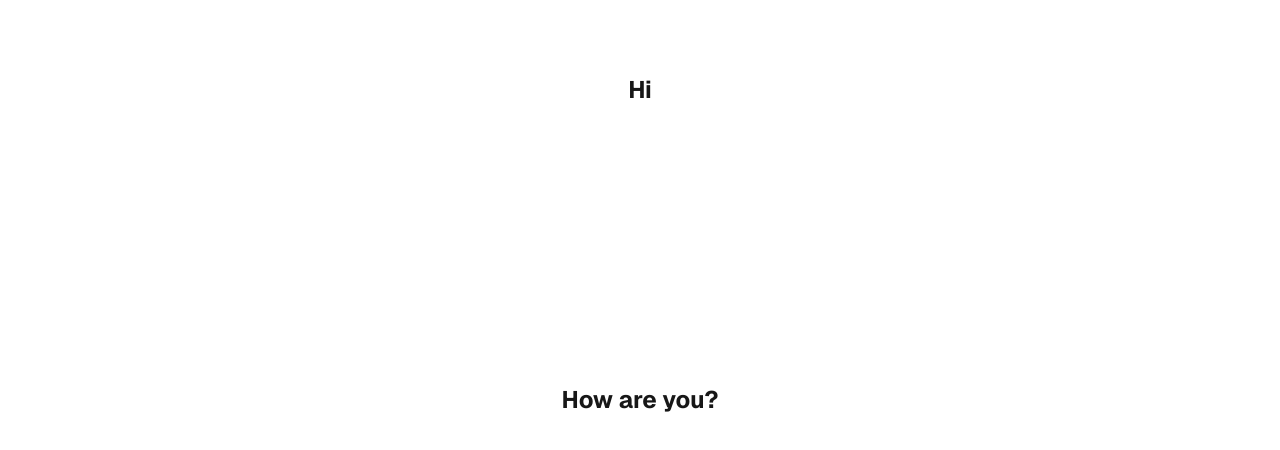
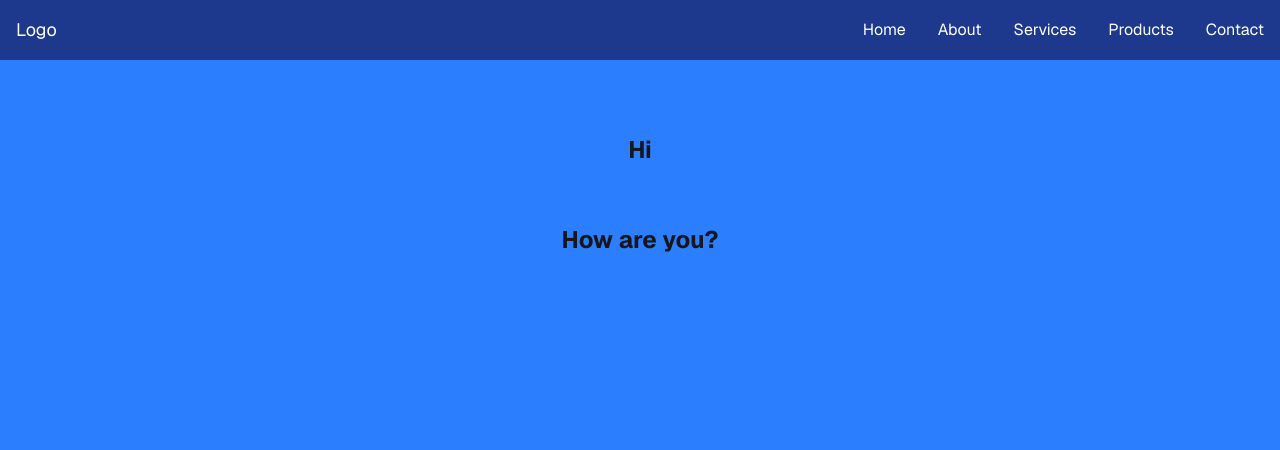
Before and after one commit to saeedhei/team-somaya-hosainzada, a Next.js app: page / in a window 1280 px wide. Shown: the top 450 px of the page. Built offline with nearby package versions, Linux system fonts and the light colour scheme.

Commit message:
menu added to home page

```diff
--- a/src/app/page.tsx
+++ b/src/app/page.tsx
@@ -1,10 +1,81 @@
-import Image from "next/image";
+//import Image from "next/image";
 
 export default function Home() {
   return (
-    <div className="font-sans grid grid-rows-[20px_1fr_20px] items-center justify-items-center min-h-screen p-8 pb-20 gap-16 sm:p-20">
-      <h1 className="text-2xl font-bold">Hi</h1>
-      <h1 className="text-2xl font-bold">How are you?</h1>
+    <div className="font-sans min-h-screen bg-blue-500">
+      <header>
+        <nav className="flex items-center justify-between p-4 bg-blue-900 relative">
+          <div className="text-white text-lg">
+            <h1>Logo</h1>
+          </div>
+          <ul id="menu-list" className="hidden md:flex gap-8 text-white">
+            <li>
+              <a href="#" className="hover:underline">
+                Home
+              </a>
+            </li>
+            <li>
+              <a href="#" className="hover:underline">
+                About
+              </a>
+            </li>
+            <li>
+              <a href="#" className="hover:underline">
+                Services
+              </a>
+            </li>
+            <li>
+              <a href="#" className="hover:underline">
+                Products
+              </a>
+            </li>
+            <li>
+              <a href="#" className="hover:underline">
+                Contact
+              </a>
+            </li>
+          </ul>
+          <div className="md:hidden">
+            <button className="text-white text-2xl">
+              <i className="fa-solid fa-bars"></i>
+            </button>
+          </div>
+        </nav>
+        <ul
+          id="menu-list-mobile"
+          className="absolute top-16 left-0 right-0 bg-blue-900 text-white hidden flex-col text-center transition-all duration-500 ease-in-out"
+        >
+          <li>
+            <a href="#" className="block py-4">
+              Home
+            </a>
+          </li>
+          <li>
+            <a href="#" className="block py-4">
+              About
+            </a>
+          </li>
+          <li>
+            <a href="#" className="block py-4">
+              Services
+            </a>
+          </li>
+          <li>
+            <a href="#" className="block py-4">
+              Products
+            </a>
+          </li>
+          <li>
+            <a href="#" className="block py-4">
+              Contact
+            </a>
+          </li>
+        </ul>
+      </header>
+      <div className="grid grid-rows-[20px_1fr_20px] items-center justify-items-center p-8 pb-20 gap-16 sm:p-20">
+        <h1 className="text-2xl font-bold">Hi</h1>
+        <h1 className="text-2xl font-bold">How are you?</h1>
+      </div>
     </div>
   );
 }
```
